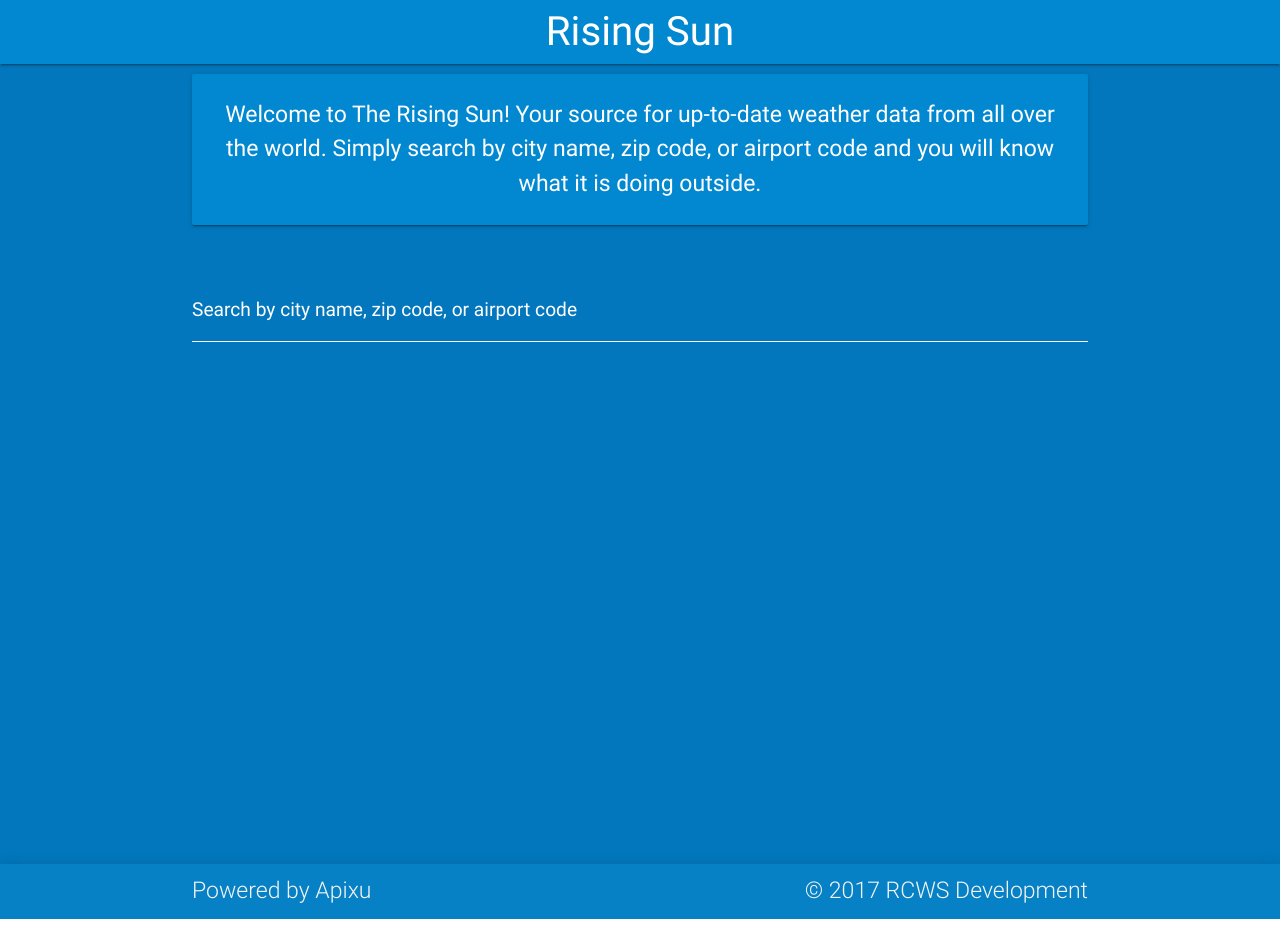
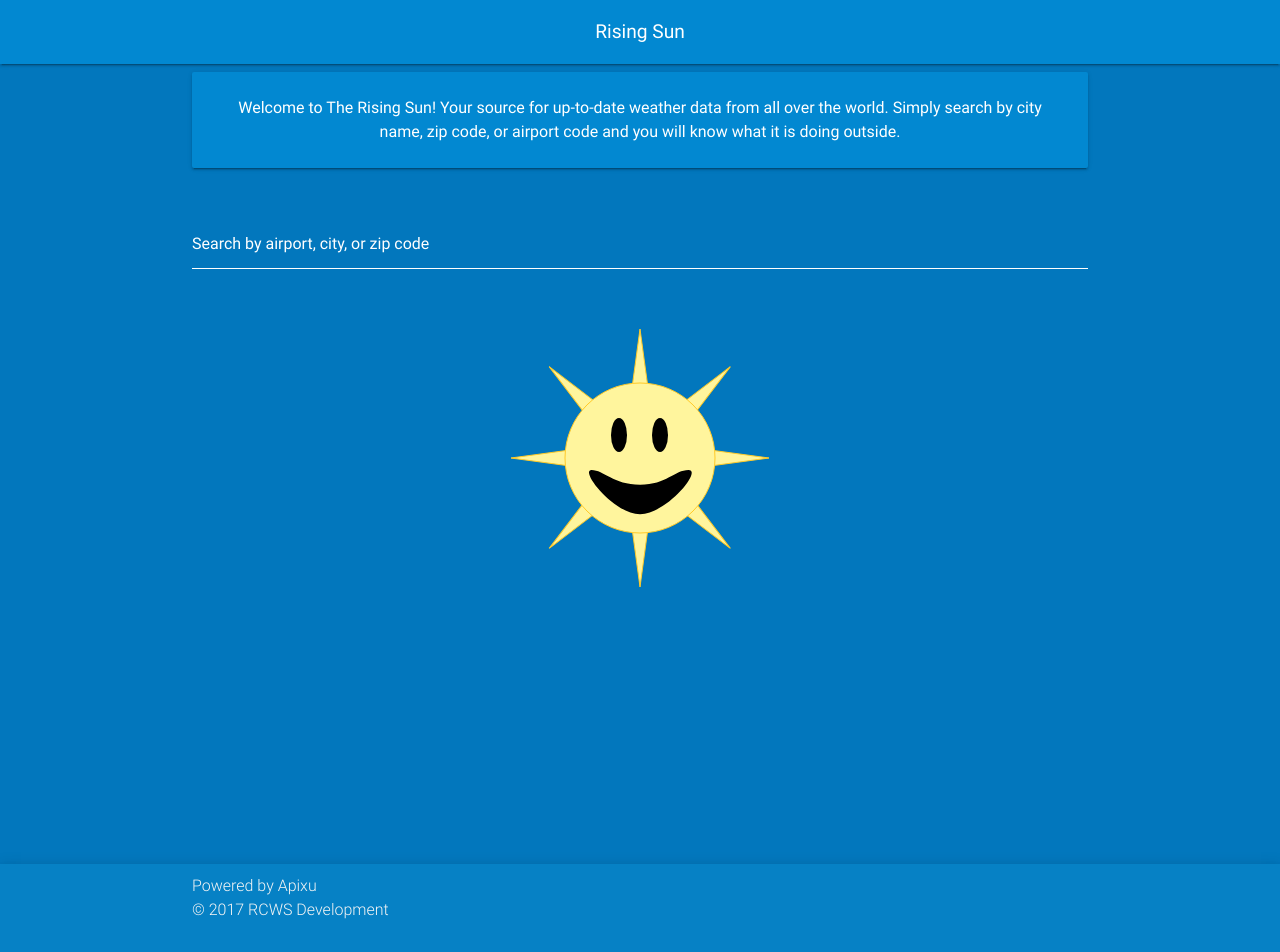
Before and after one commit to rockchalkwushock/react-weather-app, a React (Create React App) app: page / in a window 1280 px wide. Before the commit the page ends 919 px from the top, so only its background shows below. Built offline with nearby package versions, Linux system fonts and the light colour scheme; no server answers.

Commit message:
fix(root): fixed small UI bugs
added logo.svg

```diff
--- /dev/null
+++ b/src/components/Logo.js
@@ -0,0 +1,17 @@
+import React from 'react'
+
+import { Container } from './commons'
+
+const Logo = () => (
+  <Container className="row">
+    <Container className="col s12 center-align">
+      <img
+        alt="Rising Sun Logo"
+        className="responsive-img"
+        src="/images/icon.svg"
+      />
+    </Container>
+  </Container>
+)
+
+export default Logo
--- a/src/components/Search.js
+++ b/src/components/Search.js
@@ -9,10 +9,7 @@ const Search = ({ onChange, onSubmit, query }) => (
       <Container className="row">
         <Container className="input-field col s12">
           <Input onChange={onChange} type="text" value={query} />
-          <Label
-            label="search"
-            text="Search by city name, zip code, or airport code"
-          />
+          <Label label="search" text="Search by airport, city, or zip code" />
         </Container>
       </Container>
     </Form>
--- a/src/components/commons/Button.js
+++ b/src/components/commons/Button.js
@@ -3,16 +3,18 @@ import PropTypes from 'prop-types'
 
 const Buttons = ({ reset, toggle, units }) => (
   <div className="row">
-    <div className="col s12">
+    <div className="col s12 m6 center-align" style={{ marginBottom: '4px' }}>
       <a
-        className="waves-effect waves-light btn-flat z-depth-4 yellow lighten-3 left"
+        className="waves-effect waves-light btn-flat z-depth-4 yellow lighten-3"
         name="toggleUnits"
         onClick={toggle}
       >
         {`Toggle units to: ${units === 'standard' ? 'metric' : 'standard'}`}
       </a>
+    </div>
+    <div className="col s12 m6 center-align">
       <a
-        className="waves-effect waves-light btn-flat z-depth-4 yellow lighten-3 right"
+        className="waves-effect waves-light btn-flat z-depth-4 yellow lighten-3"
         name="searchAgain"
         onClick={reset}
       >
--- a/src/components/index.js
+++ b/src/components/index.js
@@ -1,9 +1,10 @@
 import { Button, Container } from './commons'
 import ErrorView from './ErrorView'
-import LoadingView from './LoadingView'
-import Search from './Search'
 import Landing from './Landing'
 import Layout from './layout'
+import LoadingView from './LoadingView'
+import Logo from './Logo'
+import Search from './Search'
 import Weather from './weather'
 
 export {
@@ -13,6 +14,7 @@ export {
   Landing,
   Layout,
   LoadingView,
+  Logo,
   Search,
   Weather
 }
--- a/src/components/layout/Footer.js
+++ b/src/components/layout/Footer.js
@@ -10,16 +10,24 @@ const Footer = ({ year }) => (
   >
     <div className="footer-copyright">
       <Container className="container">
+        <Container className="row">
+          <Container className="col s12">
             <Link
               direction="left"
               text="Powered by Apixu"
               url="https://www.apixu.com/"
             />
+          </Container>
+          <Container className="col s12">
             <Link
-          direction="right"
-          text={`© ${year === 2017 ? year : `2017 - ${year}`} RCWS Development`}
+              direction="left"
+              text={`© ${
+                year === 2017 ? year : `2017 - ${year}`
+              } RCWS Development`}
               url="https://rcws-development.com"
             />
+          </Container>
+        </Container>
       </Container>
     </div>
   </footer>
--- a/src/components/layout/Header.js
+++ b/src/components/layout/Header.js
@@ -1,12 +1,14 @@
 import React from 'react'
+
+import { Container } from '../commons'
 
 const Header = () => (
   <nav>
-    <div className="nav-wrapper light-blue darken-2">
-      <a href="/" className="brand-logo center">
+    <Container className="nav-wrapper light-blue darken-2">
+      <a href="/" className="brand-logo center" style={{ fontSize: '1.2em' }}>
         Rising Sun
       </a>
-    </div>
+    </Container>
   </nav>
 )
 
--- a/src/components/weather/CurrentWeather.js
+++ b/src/components/weather/CurrentWeather.js
@@ -7,7 +7,7 @@ const CurrentWeather = ({ display, ...rest }) => (
   <Container className="row">
     <Container className="col s12">
       <Container className="card z-depth-4">
-        <Container className="card-content">
+        <Container className="card-content yellow lighten-3">
           <span className="card-title grey-text text-darken-4">
             {`${rest.city}, ${rest.region}, ${rest.country}`}
           </span>
@@ -19,7 +19,7 @@ const CurrentWeather = ({ display, ...rest }) => (
     </Container>
     <Container className="col s12">
       <Container className="card z-depth-4">
-        <Container className="card-content">
+        <Container className="card-content yellow lighten-3">
           <Icon alt={rest.condition} url={rest.icon} />
           <span className="card-title grey-text text-darken-4">
             {`${rest.temp} ${display[0]}`}
--- a/src/components/weather/ForecastList.js
+++ b/src/components/weather/ForecastList.js
@@ -19,7 +19,7 @@ const ForecastList = ({ display, forecast, units }) => {
           <th>Condition</th>
           <th>Icon</th>
           <th>{`Hi/Lo (${display[0]})`}</th>
-          <th>{`Precipitation (${display[1]})`}</th>
+          <th>{`Precip (${display[1]})`}</th>
         </tr>
       </thead>
       <tbody>{rows}</tbody>
--- a/src/containers/App.js
+++ b/src/containers/App.js
@@ -1,6 +1,6 @@
 import React, { Component } from 'react'
 
-import { Landing, Layout, Search } from '../components'
+import { Landing, Layout, Logo, Search } from '../components'
 import DataContainer from './DataContainer'
 
 class App extends Component {
@@ -48,6 +48,7 @@ class App extends Component {
       <Layout>
         {submitted ? this.renderWeather() : this.renderLanding()}
         {submitted ? null : this.renderSearch()}
+        {submitted ? null : <Logo />}
       </Layout>
     )
   }
--- a/src/index.css
+++ b/src/index.css
@@ -6,7 +6,7 @@
 
 html,
 body {
-  font-size: 1.2em;
+  font-size: 1em;
   min-height: 100vh;
   max-width: 100vw;
   overflow-x: hidden;
```
Also changed, not shown: public/images/icon.svg (added). Lines whose indentation alone changed are shown as unchanged.
